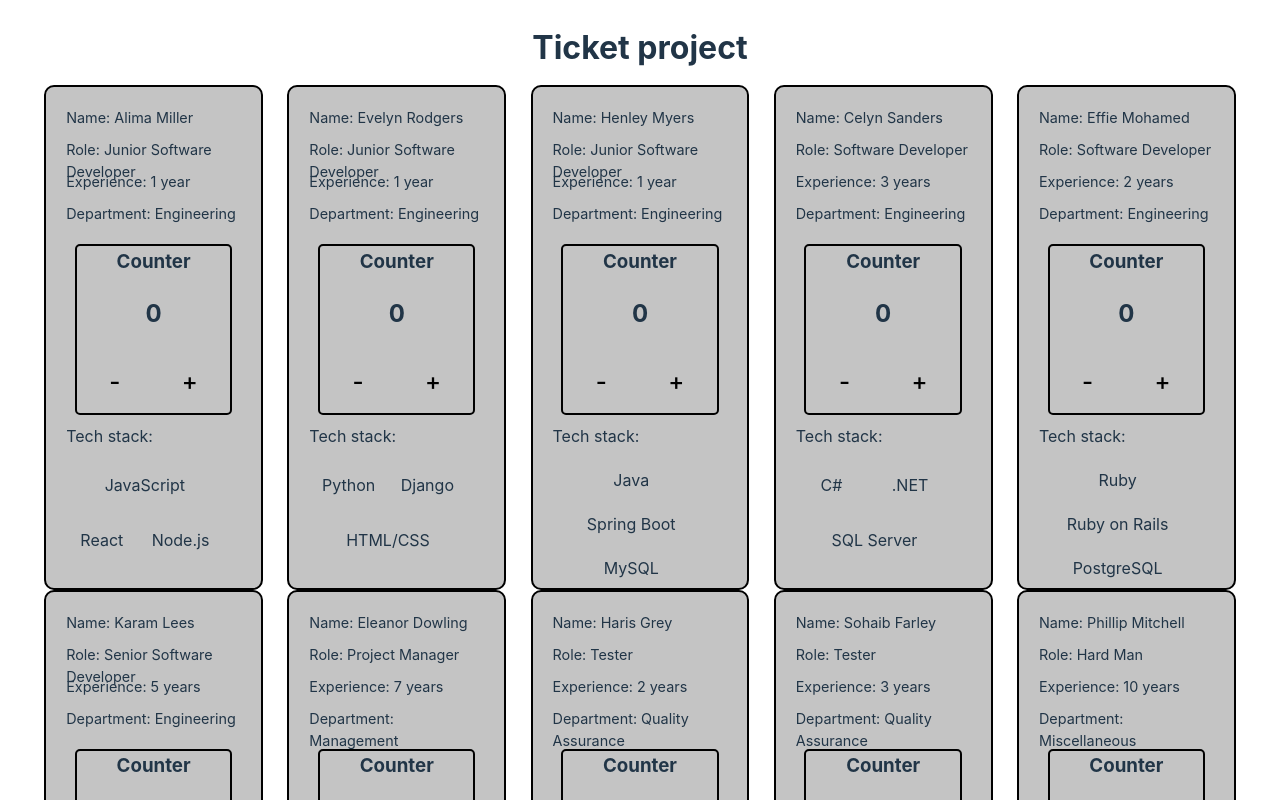
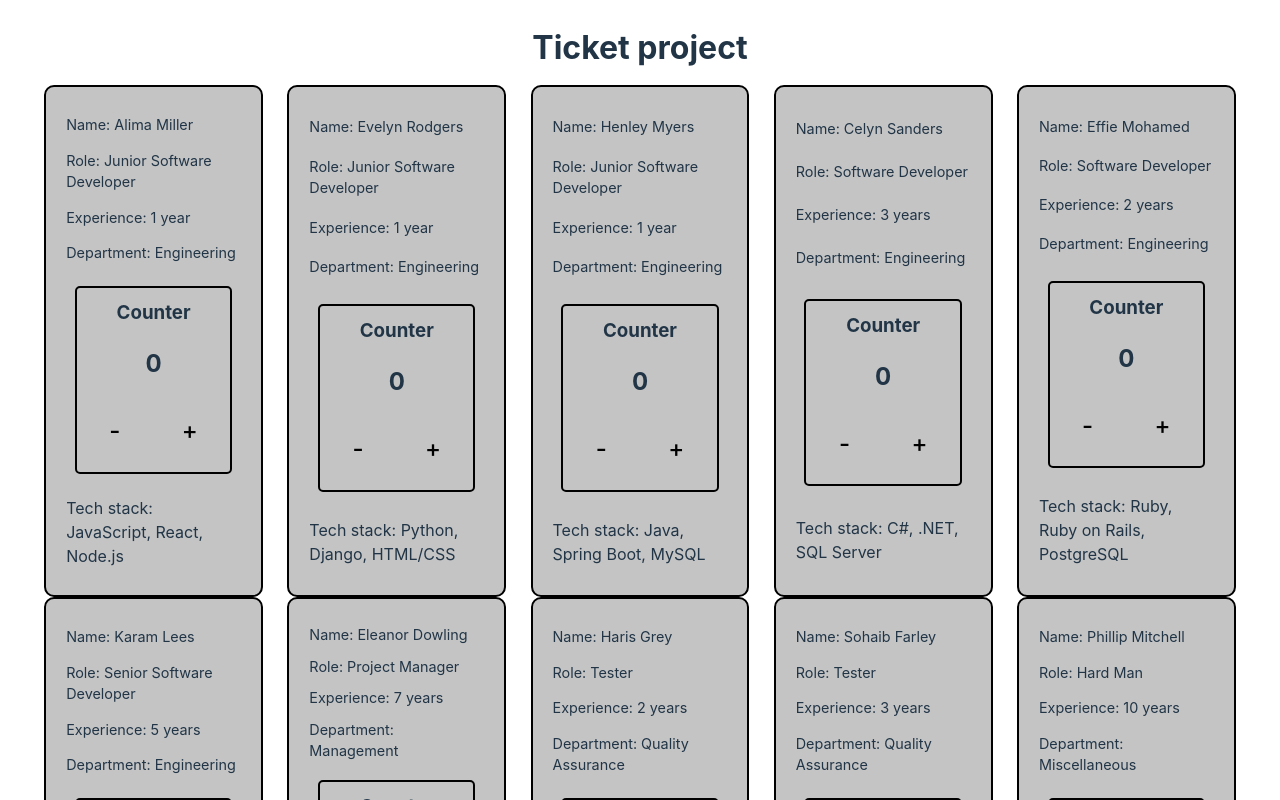
Before and after one commit to JoshS1234/ticket-project, a React (Vite) app: page / in a window 1280 px wide. Shown: the top 800 px of the page. Built offline with nearby package versions, Linux system fonts and the light colour scheme.

Commit message:
updated styling

```diff
--- a/src/App.scss
+++ b/src/App.scss
@@ -6,7 +6,7 @@
 
 .app {
   width: 100vw;
-  height: 100vh;
+  height: fit-content;
   display: flex;
   flex-direction: column;
   align-items: center;
--- a/src/components/CounterDisplay.scss
+++ b/src/components/CounterDisplay.scss
@@ -1,15 +1,17 @@
 .counter-display {
   display: flex;
   flex-direction: column;
+  justify-content: space-around;
   align-items: center;
   width: 90%;
+  height: 40%;
   margin: 5% auto;
   border: 2px solid black;
   padding: 1%;
   border-radius: 5px;
 
   .counter-display__count-number {
-    margin: 20px;
+    // margin: 20px;
   }
 
   .counter-display__button-container {
@@ -19,7 +21,7 @@
     justify-content: space-around;
 
     .counter-display__button {
-      font-size: 2rem;
+      font-size: 1.5rem;
       background-color: transparent;
     }
   }
--- a/src/components/EmployeeCard.scss
+++ b/src/components/EmployeeCard.scss
@@ -1,6 +1,7 @@
 .employee-card {
   background-color: #c4c4c4;
   width: min(80vw, 50vh);
+  height: max(40vh, 40vw);
   margin: 10px auto;
   display: flex;
   flex-direction: column;
@@ -14,13 +15,12 @@
     height: 60%;
     max-height: 60%;
     width: 60%;
-    max-width: 60%;
+    max-width: 0%;
     align-self: center;
   }
 
   .employee-card__employee-data {
     font-size: 1.1rem;
-    height: 3vh;
   }
 
   .employee-card__tech-list-container {
@@ -31,7 +31,6 @@
     list-style-type: none;
     justify-content: space-around;
     padding-top: 10px;
-    height: 10vh;
 
     .employee-card__tech-list-item {
       margin: 5px;
@@ -45,14 +44,8 @@
   .employee-card {
     width: 30%;
     margin: 10px 10px;
-
     .employee-card__employee-data {
       font-size: 0.9rem;
-      height: 4vh;
-    }
-
-    .employee-card__tech-list-container {
-      height: 15vh;
     }
   }
 }
--- a/src/components/EmployeeCard.tsx
+++ b/src/components/EmployeeCard.tsx
@@ -34,12 +34,7 @@ const EmployeeCard = ({ employee }: EmployeeCardProps) => {
         handleIncrementCounter={handleIncrementCounter}
         handleDecrementCounter={handleDecrementCounter}
       />
-      <p>Tech stack:</p>
-      <ul className="employee-card__tech-list-container">
-        {employee.profile.techstack.map((tech) => {
-          return <li className="employee-card__tech-list-item">{tech}</li>;
-        })}
-      </ul>
+      <p>Tech stack: {employee.profile.techstack.join(", ")}</p>
     </div>
   );
 };
```
